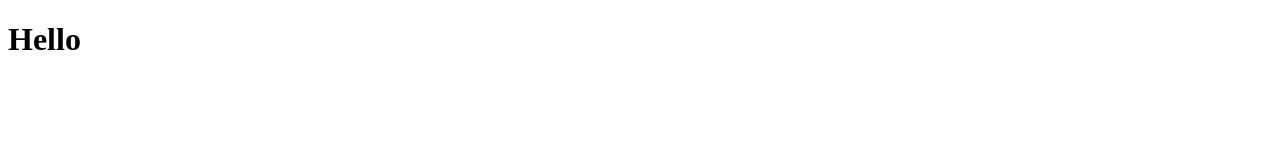
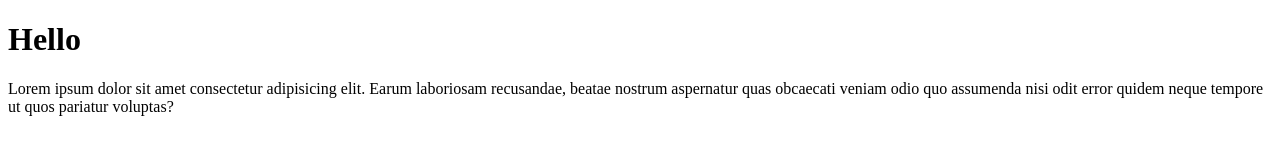
Before and after one commit to rahimlisarkhan/my-first-app, a plain HTML site: page index.html in a window 1280 px wide. Drawn offline with Linux system fonts and the light colour scheme.

Commit message:
update page

```diff
--- a/index.html
+++ b/index.html
@@ -7,5 +7,10 @@
   </head>
   <body>
     <h1>Hello</h1>
+    <p>
+      Lorem ipsum dolor sit amet consectetur adipisicing elit. Earum laboriosam
+      recusandae, beatae nostrum aspernatur quas obcaecati veniam odio quo
+      assumenda nisi odit error quidem neque tempore ut quos pariatur voluptas?
+    </p>
   </body>
 </html>
```
